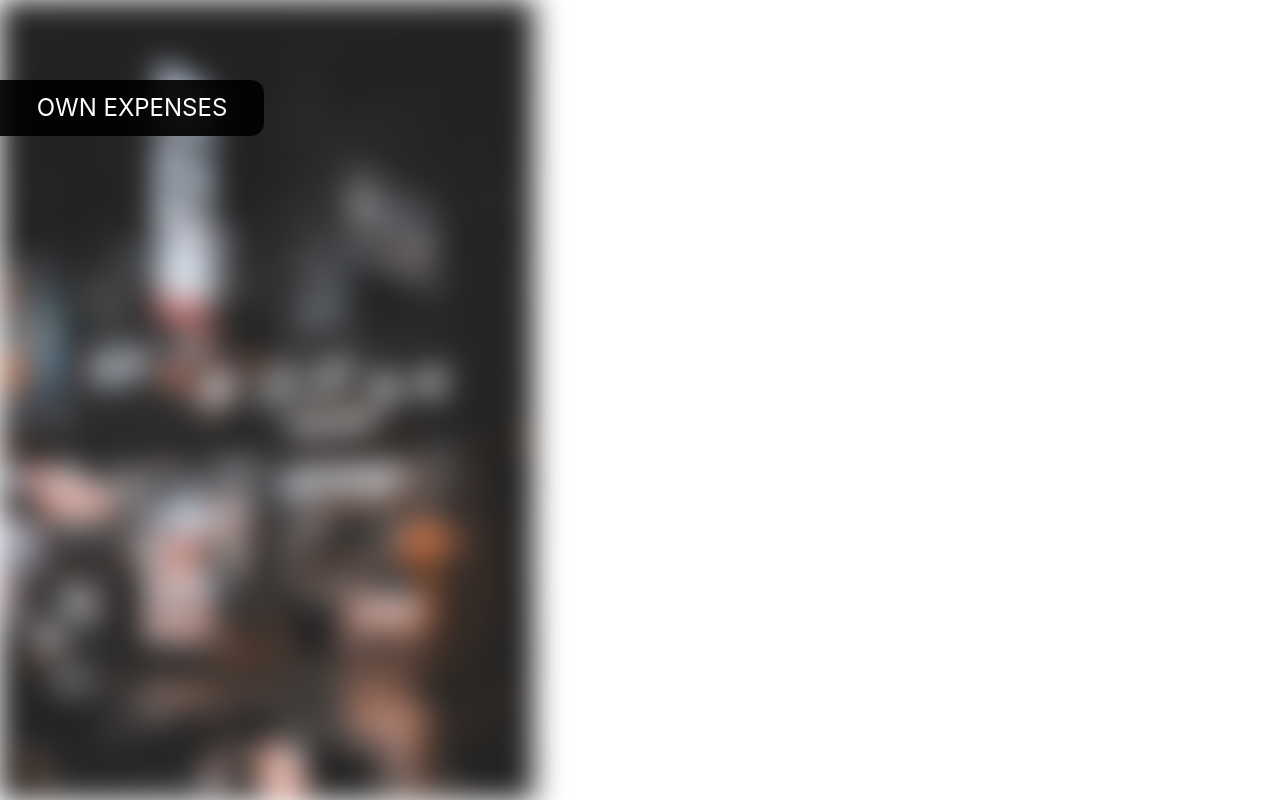
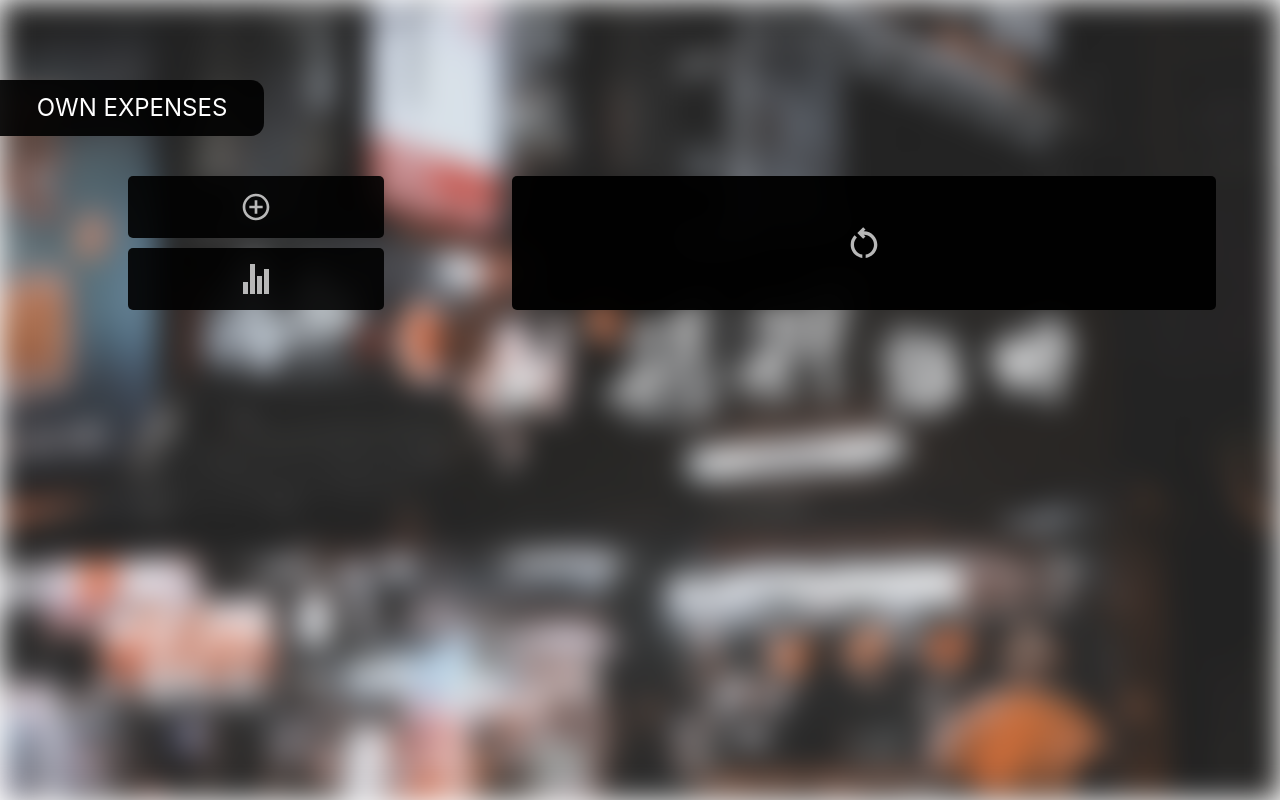
Before and after one commit to ignaarguello/Own-Expenses-App, a React (Create React App) app: page / in a window 1280 px wide. Built offline with nearby package versions, Linux system fonts and the light colour scheme.

Commit message:
Componente grid en prueba

```diff
--- a/src/App.css
+++ b/src/App.css
@@ -7,4 +7,6 @@
   height: 100vh;
   width: 100vw;
   overflow: hidden;
+  display: flex;
+  flex-direction: column;
 }
--- a/src/App.js
+++ b/src/App.js
@@ -1,9 +1,14 @@
 import './App.css';
 import BackgroundsHome from './components/BackgroundsHome/BackgroundsHome';
+import TituloExpenses from './components/TituloExpenses/TituloExpenses';
+import GridMenuHome from './components/GridMenuHome/GridMenuHome';
+
 
 function App() {
   return (
     <div className="App">
+      <TituloExpenses />
+      <GridMenuHome />
       <BackgroundsHome />
     </div>
   );
--- a/src/components/BackgroundsHome/BackgroundsHome.css
+++ b/src/components/BackgroundsHome/BackgroundsHome.css
@@ -15,7 +15,8 @@
   }
 
   #image_background_active {
-    border: none;
+    /* border: 2px solid sienna; */
+    width: 100%;
     height: 100%;
     object-fit: cover;
     position: fixed;
@@ -26,23 +27,4 @@
     animation: blur-image 2.5s ease-in-out;
     filter: grayscale(30%);
   }
-
-  #tituloOwnExpenses {
-    background-color: rgba(0, 0, 0, 0.904);
-    color: white;
-    display: inline;
-    padding: 10px;
-    margin-top: 5rem;
-    position: absolute;
-    width: 11em;
-    border-radius: 0px 13px 13px 0px;
-    font-size: 1.5em;
-    text-align: center;
-    text-transform: uppercase;
-  }
-
-  #tituloOwnExpenses:hover {
-    width: 100%;
-    transition: all 1s ease-in-out;
-  }
 }
--- a/src/components/BackgroundsHome/BackgroundsHome.jsx
+++ b/src/components/BackgroundsHome/BackgroundsHome.jsx
@@ -1,12 +1,11 @@
 import React from 'react'
 import './BackgroundsHome.css'
 import { useEffect, useState } from 'react'
-import fondo_home_1 from '../../assets/images/fondo_home_1.jpeg'
 import fondo_home_2 from '../../assets/images/fondo_home_2.jpeg'
 import fondo_home_3 from '../../assets/images/fondo_home_3.jpeg'
 
 export default function BackgroundsHome() {
-    const images_background = [fondo_home_2, fondo_home_3, fondo_home_1];
+    const images_background = [fondo_home_2, fondo_home_3,];
     let [indexImage, setIndexImage] = useState(0);
 
 
@@ -31,7 +30,6 @@ export default function BackgroundsHome() {
     return (
         <div id='containerPrincipal-BackgroundsHome'>
             {renderImage(indexImage)}
-            <h2 id='tituloOwnExpenses'>Own Expenses</h2>
         </div>
     )
 }
--- /dev/null
+++ b/src/components/GridMenuHome/GridMenuHome.css
@@ -0,0 +1,53 @@
+@media screen and (min-width: 360px) {
+  #contenedor_gridMenuHome {
+    /* border: 2px solid red; */
+    position: absolute;
+    margin-top: 11rem;
+    width: 100%;
+    display: flex;
+  }
+
+  /* Contenedor izquierdo - vertical */
+  #contenedor-vertical-izquierdo_gridMenuHome {
+    /* border: 2px solid blue; */
+    width: 40%;
+    display: flex;
+    flex-direction: column;
+    align-items: center;
+    gap: 10px;
+  }
+
+  /* Contenedor derecho - horizontal */
+  #contenedor-horizontal-derecho_gridMenuHome {
+    /* border: 2px solid sandybrown; */
+    background-color: rgba(0, 0, 0, 0.966);
+    width: 55%;
+    display: flex;
+    justify-content: center;
+    align-items: center;
+    border-radius: 5px;
+  }
+
+  /* Contenedores de los iconos verticales */
+  .contenedorIconVertical_gridMenuHome {
+    /* border: 2px solid green; */
+    background-color: rgba(0, 0, 0, 0.904);
+    display: flex;
+    justify-content: center;
+    align-items: center;
+    width: 50%;
+    padding: 15px;
+    border-radius: 5px;
+  }
+
+  /* Cada icono */
+  .icon-menuGridHome{
+      color: rgb(184, 184, 184);
+      font-size: 2rem;
+  }
+
+  /* Icono restart */
+  .icon-restart_menuGridHome{
+      font-size: 2.5rem;
+  }
+}
--- /dev/null
+++ b/src/components/GridMenuHome/GridMenuHome.jsx
@@ -0,0 +1,27 @@
+import React from 'react'
+import './GridMenuHome.css'
+
+/* Iconos */
+import { MdAddCircleOutline } from "react-icons/md";
+import { IoStatsChartSharp } from "react-icons/io5";
+import { MdOutlineRestartAlt } from "react-icons/md";
+
+export default function GridMenuHome() {
+    return (
+        <div id='contenedor_gridMenuHome'>
+            {/* Contenedor Vertical - Izquierda */}
+            <div id="contenedor-vertical-izquierdo_gridMenuHome">
+                <div className="contenedorIconVertical_gridMenuHome">
+                    <MdAddCircleOutline className='icon-menuGridHome' onClick={() => alert('Action more info')} />
+                </div>
+                <div className="contenedorIconVertical_gridMenuHome">
+                    <IoStatsChartSharp className='icon-menuGridHome' onClick={() => alert('Action charts')} />
+                </div>
+            </div>
+            {/* Contenedor Horizontal - Derecho */}
+            <div id="contenedor-horizontal-derecho_gridMenuHome">
+                <MdOutlineRestartAlt className='icon-menuGridHome icon-restart_menuGridHome' onClick={() => alert('Action reload')} />
+            </div>
+        </div>
+    )
+}
--- /dev/null
+++ b/src/components/TituloExpenses/TituloExpenses.css
@@ -0,0 +1,20 @@
+@media screen and (min-width: 360px) {
+  #tituloOwnExpenses {
+    background-color: rgba(0, 0, 0, 0.904);
+    color: white;
+    display: inline;
+    padding: 10px;
+    position: absolute;
+    width: 11em;
+    border-radius: 0px 13px 13px 0px;
+    font-size: 1.5em;
+    text-align: center;
+    text-transform: uppercase;
+    margin-top: 5rem;
+  }
+
+  #tituloOwnExpenses:hover {
+    width: 100%;
+    transition: all 1s ease-in-out;
+  }
+}
--- /dev/null
+++ b/src/components/TituloExpenses/TituloExpenses.jsx
@@ -0,0 +1,10 @@
+import React from 'react'
+import './TituloExpenses.css'
+
+export default function TituloExpenses() {
+    return (
+        <div>
+            <h2 id='tituloOwnExpenses'>Own Expenses</h2>
+        </div>
+    )
+}
```
